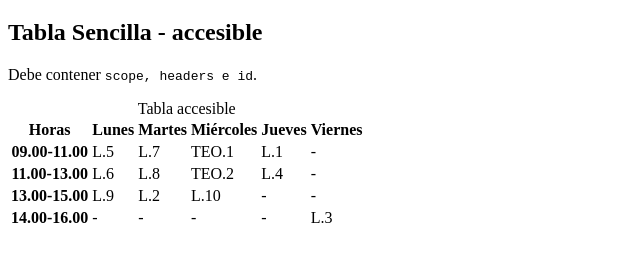
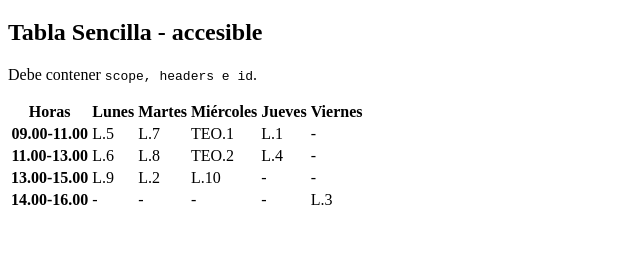
Before and after one commit to UO300199/sew, a plain HTML site: page index.html in a window 1280 px wide. Shown: the part 61-322 px from the top of the page, without its empty margins (0-640 px from the left). Drawn offline with Linux system fonts and the light colour scheme.

Commit message:
Prueba accesibilidad quitar caption

```diff
--- a/index.html
+++ b/index.html
@@ -10,7 +10,6 @@
 	<h2>Tabla Sencilla - accesible</h2>
 	<p>Debe contener <code>scope, headers e id</code>. </p>
 	<table>
-		<caption> Tabla accesible  </caption>
 		<tr>
 			<th scope="col" id="horas">Horas</th>
 			<th scope="col" id="lunes">Lunes</th>
```
